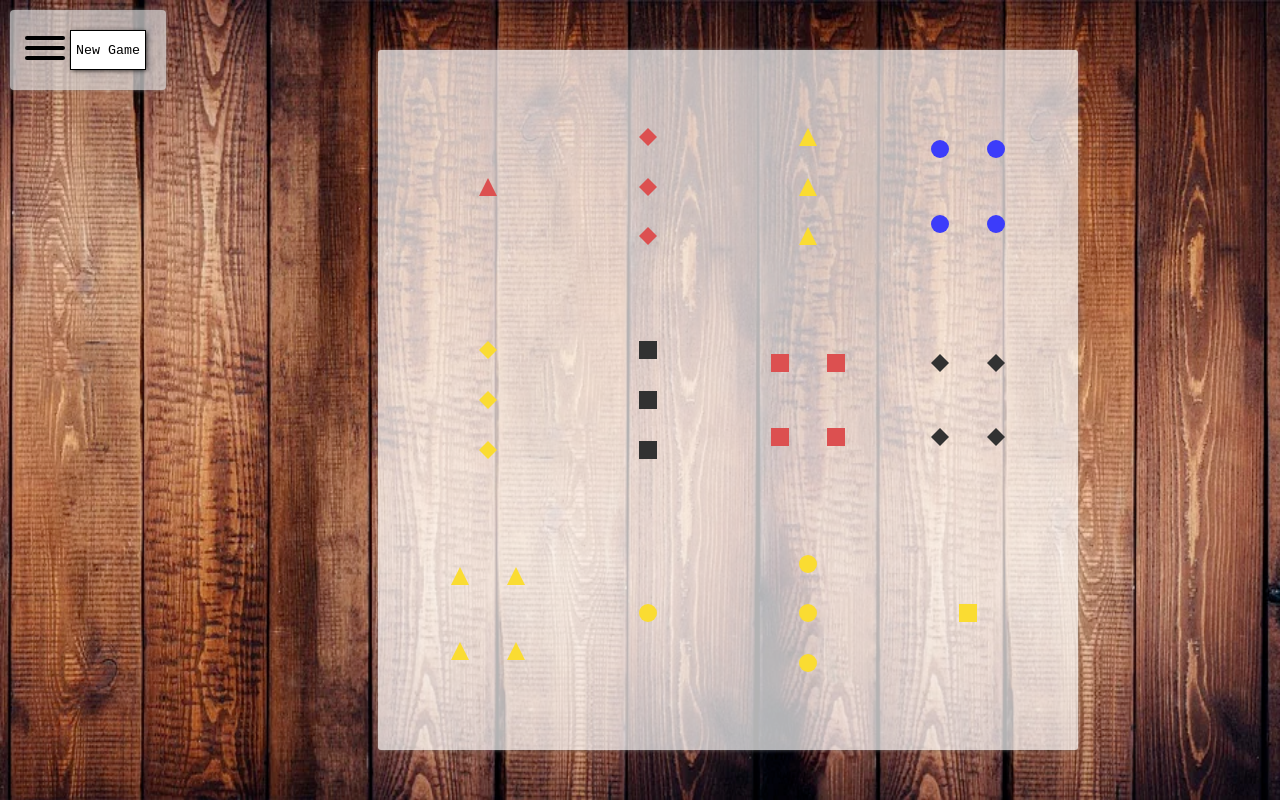
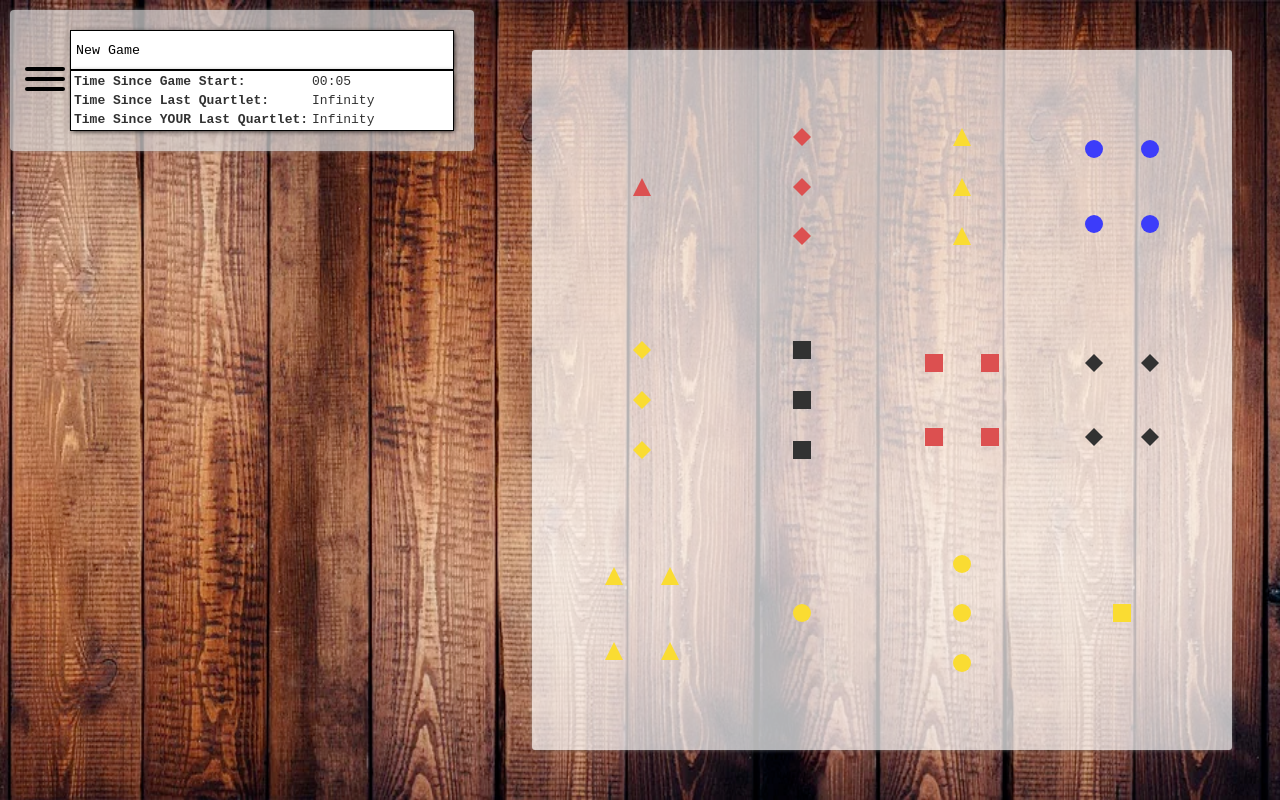
Before and after one commit to mckeown12/quartlet, a website: page index.html in a window 1280 px wide. Drawn offline with Linux system fonts and the light colour scheme.

Commit message:
added timing

```diff
--- a/assets/card.js
+++ b/assets/card.js
@@ -20,6 +20,7 @@ function cardClicked(event){
 
                 // update OUR deck
                 let quartet = selectedCards.map(c => stripCard(c));
+                quartet.push(new Date().valueOf());
                 sharedState.peers[myId].deck.push(quartet);
 
                 // update THE deck and tableCards (state only)
@@ -81,7 +82,7 @@ class Card extends HTMLElement{
         let table = document.querySelector(".table");
         let cs = getComputedStyle(table);
         let [w,h] = [parseFloat(cs.width), parseFloat(cs.height)];
-        let size = ((w+h)/2) / 35 ;
+        let size = ((w+h)/2) / 35;
         size = Math.floor(size);
 
         let glyph = document.createElementNS('http://www.w3.org/2000/svg','svg');
--- a/assets/logic.js
+++ b/assets/logic.js
@@ -15,6 +15,8 @@ function choice(l){
 const f = (a, b) => flatten( a.map(d => b.map(e => flatten([d, e]))) );
 const cartesian = (...arrays) => arrays.reduce(f)
 
+// console.log plus appending to
+// #console DOM element for mobile debugging
 function print(newMsg){
     let c = document.querySelector("#console");
     let oldMessages = Array.from(c.children);
@@ -62,7 +64,6 @@ function setDiff(A, B, comparator){
 function findCardInTable(card){
     let [n,c,s] = card;
     let selector = `q-card[number='${n}'][color='${c}'][shape='${s}']`
-    // console.log(selector)
     return document.querySelector(selector);
 }
 
@@ -102,7 +103,7 @@ function isQuartet(listOfCards){
     return bool;
 }
 
-
+// used in findQuartets to get all subsets of 4 cards
 function kTuplesOfN(k,n){
     if(k > n){
         return [];
@@ -438,6 +439,59 @@ function animateTableState(){
     }, 300)
 }
 
+function formattedTimeSince(timestamp){
+    let dt = new Date() - timestamp;
+
+    let oneSecond = 1000;
+    let oneMinute = oneSecond * 60;
+
+    let minutes = `${Math.floor(dt / 60000)}`.padStart(2,'0');
+    let seconds = `${Math.floor(dt / 1000) % 60}`.padStart(2,'0');
+
+    return `${minutes}:${seconds}`;
+}
+
+function timestampOfLatestQuartet(peer){
+    let latest = peer.deck.slice(-1)[0];
+    let timestamp = latest.slice(-1)[0];
+    return timestamp;
+}
+
+function animateTimerState(){
+    let now = new Date()
+
+    if(sharedState.gameStartTime !== null){
+        let timeElapsed = formattedTimeSince(sharedState.gameStartTime);
+        let timeSinceLastQuartet = Infinity;
+        let timeSinceYourLastQuartet = Infinity;
+
+        let peers = Object.values(sharedState.peers);
+        if(peers.length){
+            let latestQuartetTimestamp = Math.max(...peers.filter(p => p.deck.length).map(timestampOfLatestQuartet));
+            if(latestQuartetTimestamp > 0)
+                timeSinceLastQuartet = formattedTimeSince(latestQuartetTimestamp);
+            if(sharedState.peers[myId].deck.length){
+                let yourLatestQuartetTimestamp = timestampOfLatestQuartet(sharedState.peers[myId]);
+                timeSinceYourLastQuartet = formattedTimeSince(yourLatestQuartetTimestamp);
+            }
+        }
+
+        document.querySelector("#timingInfo").innerHTML = `
+        <table>
+            <tr><th>Time Since Game Start:</th><td>${timeElapsed}</td></tr>
+            <tr><th>Time Since Last Quartlet:</th><td>${timeSinceLastQuartet}</td></tr>
+            <tr><th>Time Since YOUR Last Quartlet:</th><td>${timeSinceYourLastQuartet}</td></tr>
+        </table>`;
+    }
+    else{
+        document.querySelector("#timingInfo").innerHTML = '';
+    }
+
+}
+
+setTimeout(animateTimerState, 100);
+setInterval(animateTimerState, 1000);
+
 function animateState(){
     animateReadyState();
     animateScoreState();
--- a/assets/style.css
+++ b/assets/style.css
@@ -23,16 +23,19 @@ body{
     background-size: 100% 100%;
 }
 
-.btn{
+.btn, #timingInfo{
     width: 100%;
-    height: 3em;
-    text-align: center;
     padding: 2px;
     border: 1px solid black;
     box-shadow: 1px 1px 5px -1px black;
     background:white;
     font-family: monospace;
+}
+
+.btn{
+    text-align: center;
     cursor: pointer;
+    height: 3em;
 }
 
 .btn:active{
@@ -140,6 +143,7 @@ input[type="text"]{
     display:inline-block;
     margin:0px;
     padding:0px;
+    text-align: left;
 }
 
 #leaveGame {
--- a/index.html
+++ b/index.html
@@ -63,6 +63,7 @@
             <button id="leaveGame" class="btn" onclick="killState();location.href=location.href;">
                 New Game
             </button>
+            <div id="timingInfo"></div>
             <div id="scores"></div>
         </div>
     </div>
@@ -118,13 +119,10 @@
                 table.appendChild(createCard(0, "blue", "square"));
             }
 
-
             // try to rejoin a room you were previously in...
             if(oldId in sharedState.peers
                 && oldId != "localMe"
                 && sharedState.roomName != "C00L_R00M"){
-
-                // alert(sharedState.roomName);
 
                 let roomName = sharedState.roomName;
                 let username = sharedState.peers[oldId].name;
@@ -133,9 +131,7 @@
             } else{
                 animateState();
             }
-
         }
-
     </script>
 
 </body>
```
